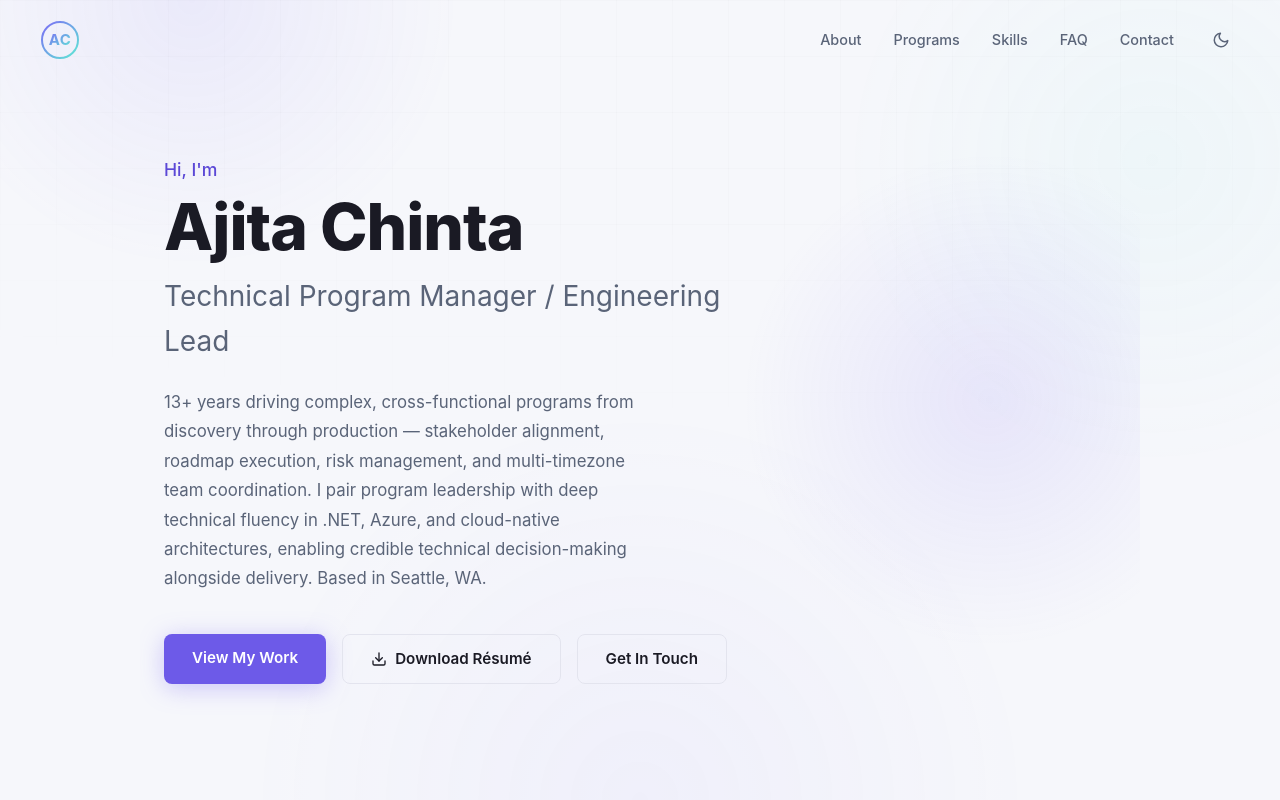
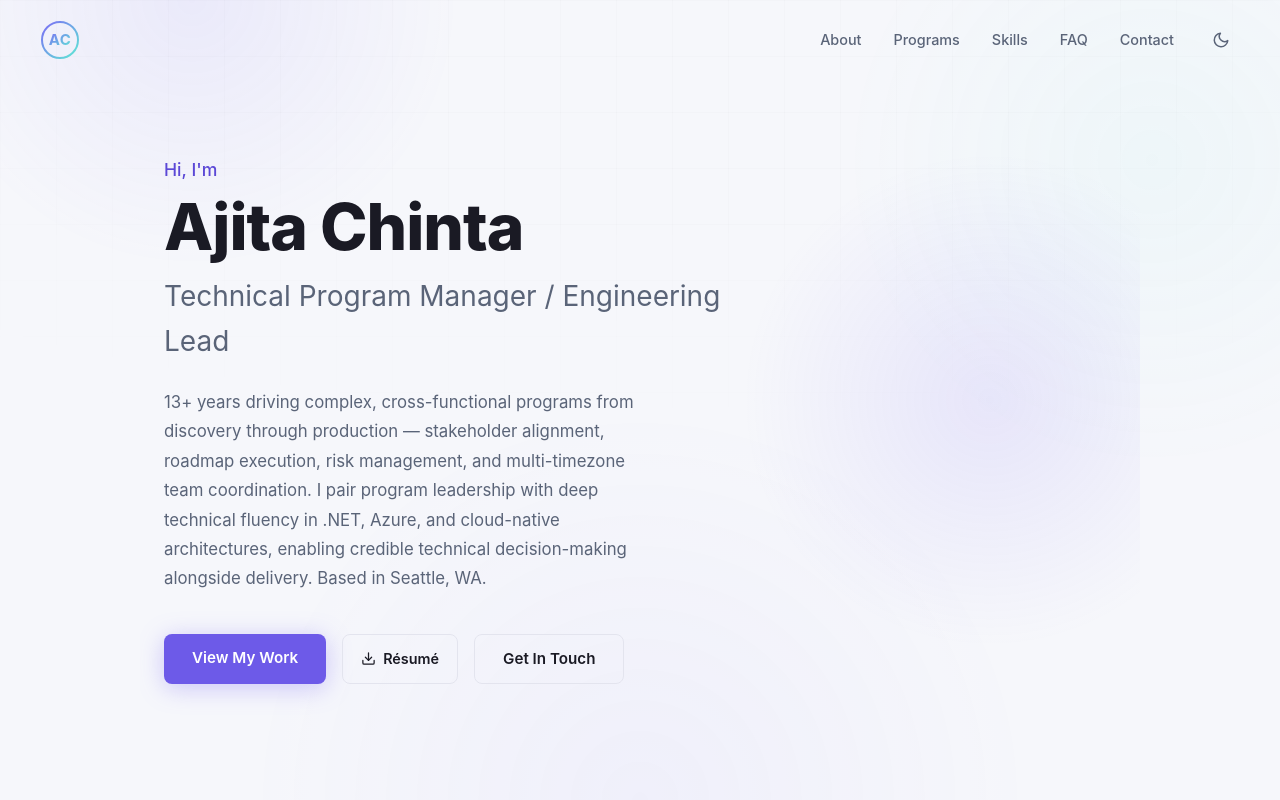
Before and after one commit to ajitachinta/my-portfolio, a React (Vite) app: page / in a window 1280 px wide. Shown: the top 800 px of the page. Built offline with nearby package versions, Linux system fonts and the light colour scheme.

Commit message:
style(about): make resume button more compact

```diff
--- a/src/components/About.css
+++ b/src/components/About.css
@@ -89,7 +89,9 @@
 .btn-resume {
   display: inline-flex;
   align-items: center;
-  gap: 8px;
+  gap: 7px;
+  padding: 12px 18px;
+  font-size: 0.9rem;
 }
 
 .about-decoration {
--- a/src/components/About.jsx
+++ b/src/components/About.jsx
@@ -21,12 +21,12 @@ export default function About() {
             className="btn btn-outline btn-resume"
             download
           >
-            <svg width="16" height="16" viewBox="0 0 24 24" fill="none" stroke="currentColor" strokeWidth="2" strokeLinecap="round" strokeLinejoin="round" aria-hidden="true">
+            <svg width="15" height="15" viewBox="0 0 24 24" fill="none" stroke="currentColor" strokeWidth="2" strokeLinecap="round" strokeLinejoin="round" aria-hidden="true">
               <path d="M21 15v4a2 2 0 0 1-2 2H5a2 2 0 0 1-2-2v-4" />
               <polyline points="7 10 12 15 17 10" />
               <line x1="12" y1="15" x2="12" y2="3" />
             </svg>
-            Download Résumé
+            Résumé
           </a>
           <a href="#contact" className="btn btn-outline">Get In Touch</a>
         </div>
```
